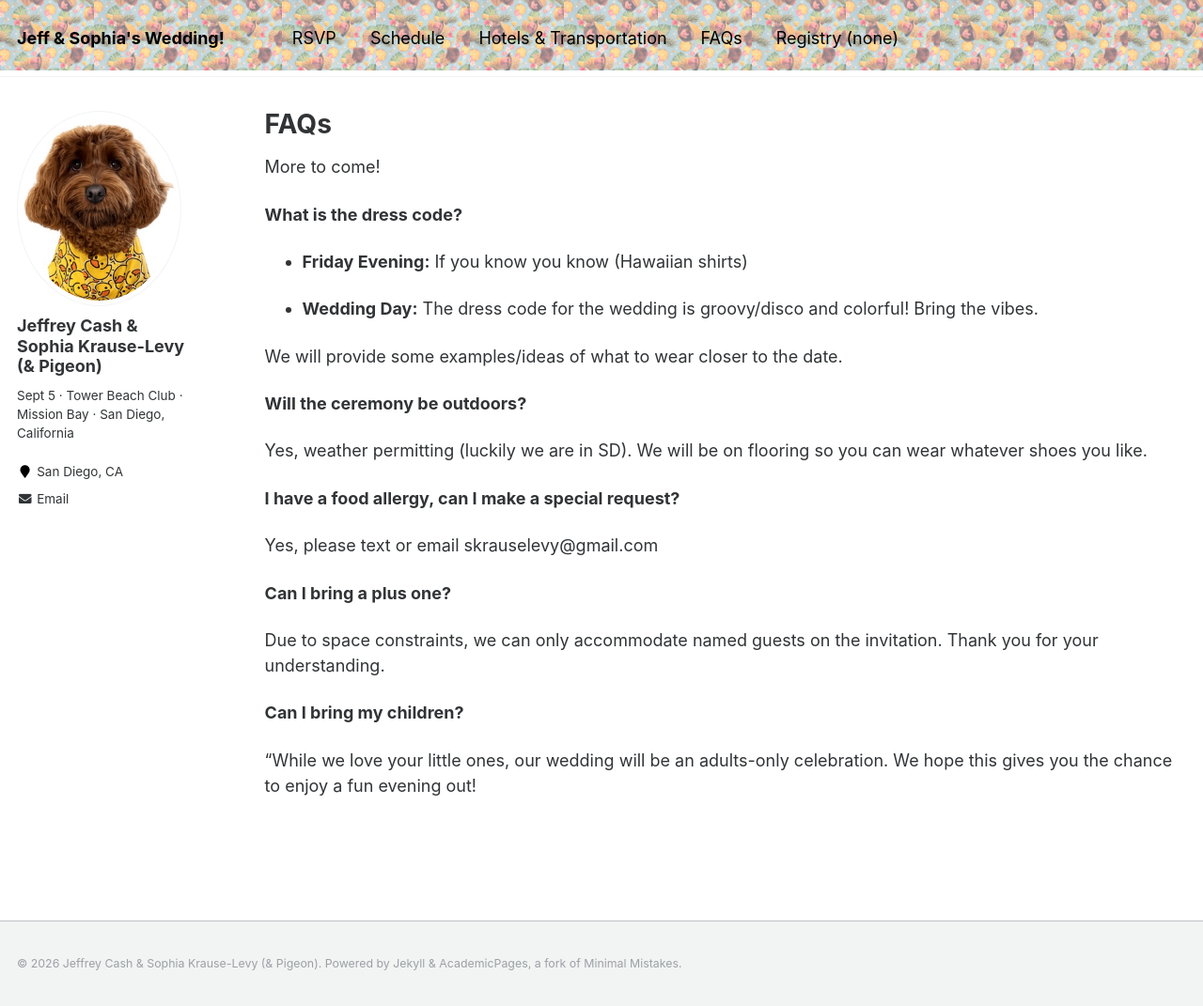
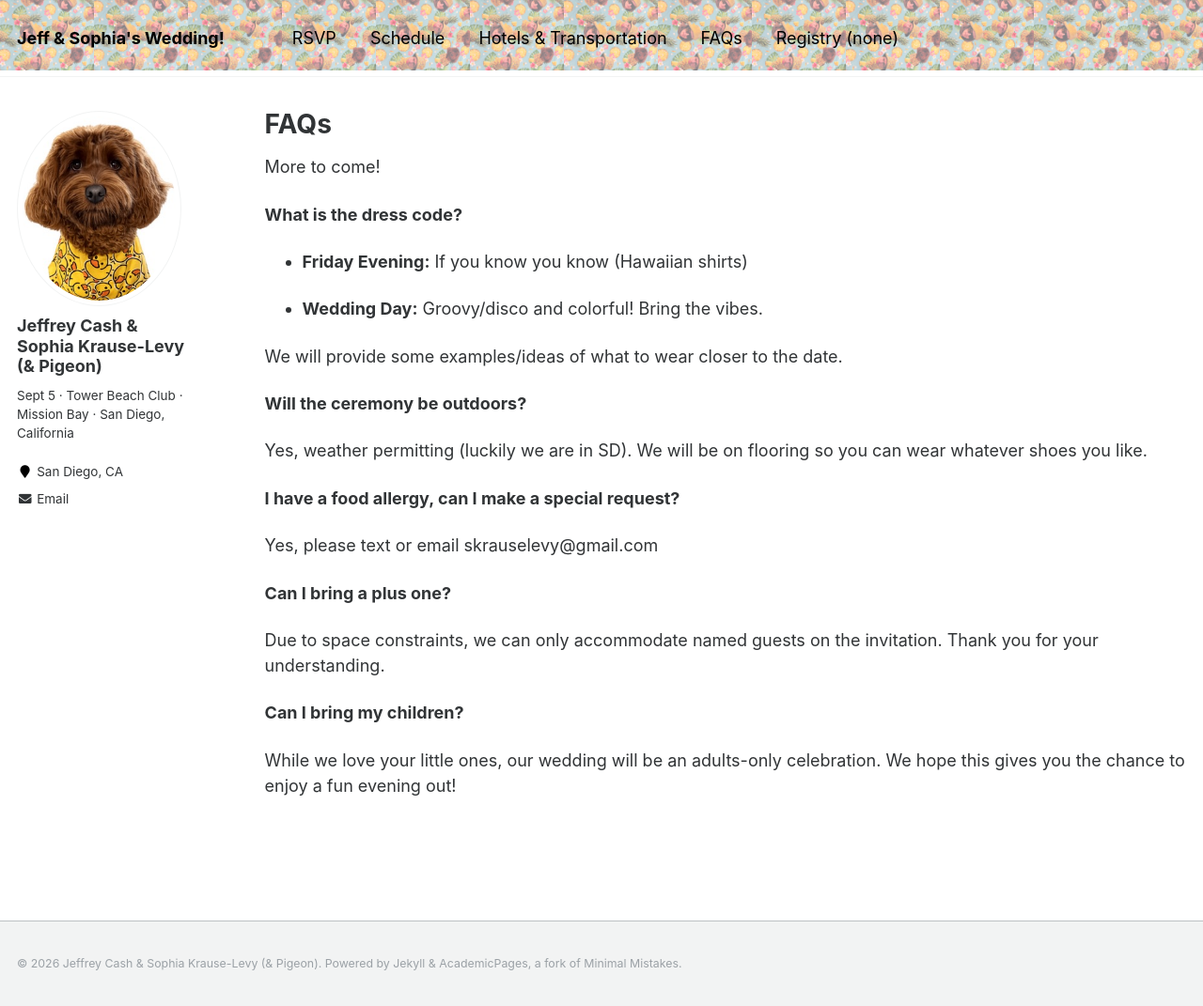
Before and after one commit to duckduckpigeon/duckduckpigeon.github.io, a Jekyll site: the page built from _pages/faq.md, in a window 1280 px wide and 1071 px high. Shown: the whole window at 94% size. Built offline with Jekyll 4.4.1, drawn with Linux system fonts in a browser that asks for light colours.

Commit message:
small edits

```diff
--- a/_pages/faq.md
+++ b/_pages/faq.md
@@ -11,7 +11,7 @@ More to come!
 __What is the dress code?__
 - __Friday Evening:__ If you know you know (Hawaiian shirts)
 
-- __Wedding Day:__ The dress code for the wedding is groovy/disco and colorful! Bring the vibes.
+- __Wedding Day:__ Groovy/disco and colorful! Bring the vibes.
 
 We will provide some examples/ideas of what to wear closer to the date.
 
@@ -29,4 +29,4 @@ Due to space constraints, we can only accommodate named guests on the invitation
 
 __Can I bring my children?__
 
-"While we love your little ones, our wedding will be an adults-only celebration. We hope this gives you the chance to enjoy a fun evening out!
+While we love your little ones, our wedding will be an adults-only celebration. We hope this gives you the chance to enjoy a fun evening out!
```
Also changed, not shown: _pages/hotels&transportation.md (+1 -1 lines).
